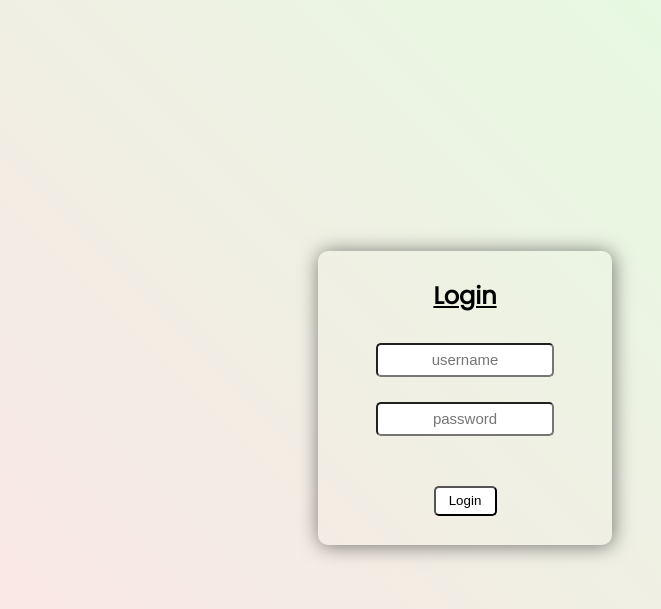
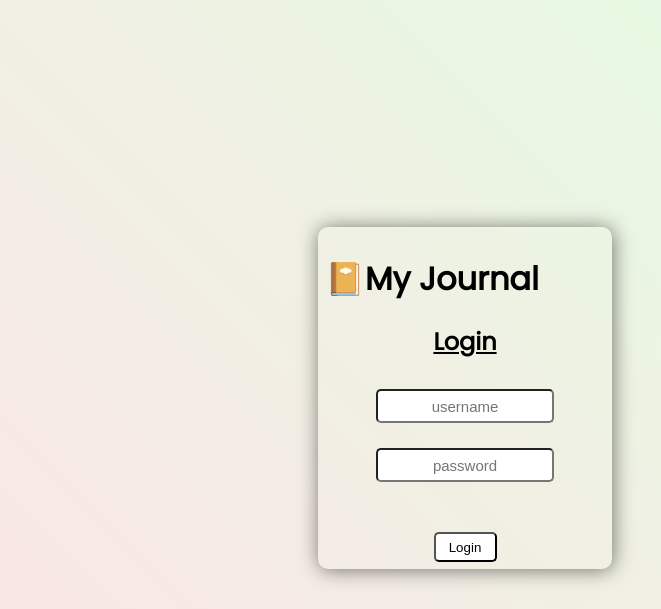
Before and after one commit to ADERICHTI/My_journal, a Django app: page /accounts/login/ in a window 1280 px wide. Shown: the top 609 px of the page, without its empty margins (175-836 px from the left). Run offline with Django 5.2, Linux system fonts and the light colour scheme; parts of the project's set-up code (start-up, migrations or seed data) failed here and were passed over; some web fonts are replaced.

Commit message:
Update login.html

```diff
--- a/my_journal/templates/login.html
+++ b/my_journal/templates/login.html
@@ -101,6 +101,7 @@
   {% endif %}
 
   <div class="loginbox">
+    <h1>📔My Journal</h1>
     <h2>Login</h2>
     <form action="{% url "login" %}" method="post">
       {% csrf_token %}
```
